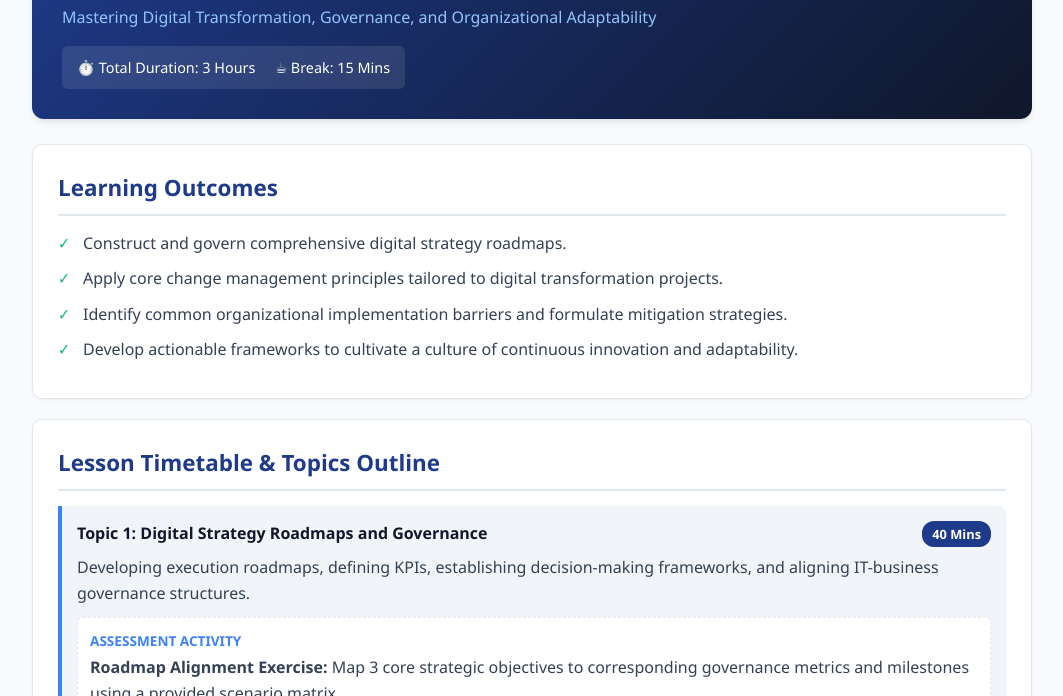
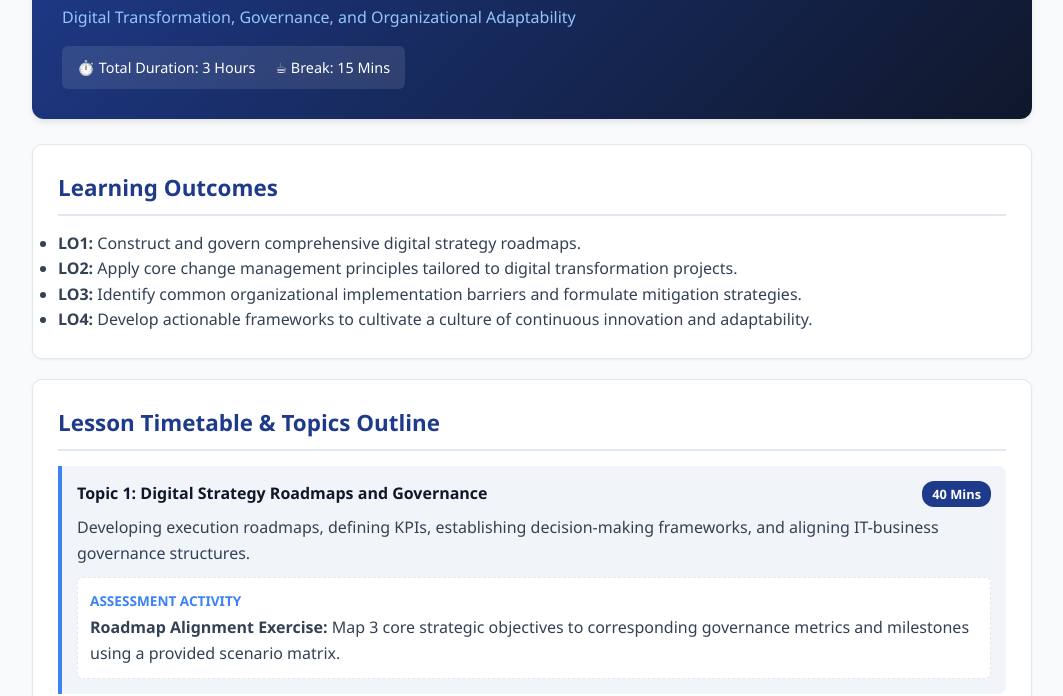
Before and after one commit to gcscourseware/DB301DigitalBusinessStrategiesandOperations, a website: page Lesson6.html in a window 1280 px wide. Shown: the part 104-800 px from the top of the page, without its empty margins (108-1171 px from the left). Drawn offline with Linux system fonts and the light colour scheme.

Commit message:
NewUpdatestoLU6

```diff
--- a/Lesson6.html
+++ b/Lesson6.html
@@ -207,7 +207,7 @@
 <div class="container">
     <header>
         <h1>LU6: Strategy Implementation and Change Management</h1>
-        <p>Mastering Digital Transformation, Governance, and Organizational Adaptability</p>
+        <p>Digital Transformation, Governance, and Organizational Adaptability</p>
         <div class="meta-info">
             <span>⏱️ Total Duration: 3 Hours</span>
             <span>☕ Break: 15 Mins</span>
@@ -216,11 +216,11 @@
 
     <div class="section-card">
         <h2>Learning Outcomes</h2>
-        <ul class="outcomes-list">
-            <li>Construct and govern comprehensive digital strategy roadmaps.</li>
-            <li>Apply core change management principles tailored to digital transformation projects.</li>
-            <li>Identify common organizational implementation barriers and formulate mitigation strategies.</li>
-            <li>Develop actionable frameworks to cultivate a culture of continuous innovation and adaptability.</li>
+        <ul>
+            <li><strong>LO1:</strong> Construct and govern comprehensive digital strategy roadmaps.</li>
+            <li><strong>LO2:</strong> Apply core change management principles tailored to digital transformation projects.</li>
+            <li><strong>LO3:</strong> Identify common organizational implementation barriers and formulate mitigation strategies.</li>
+            <li><strong>LO4:</strong> Develop actionable frameworks to cultivate a culture of continuous innovation and adaptability.</li>
         </ul>
     </div>
 
```
